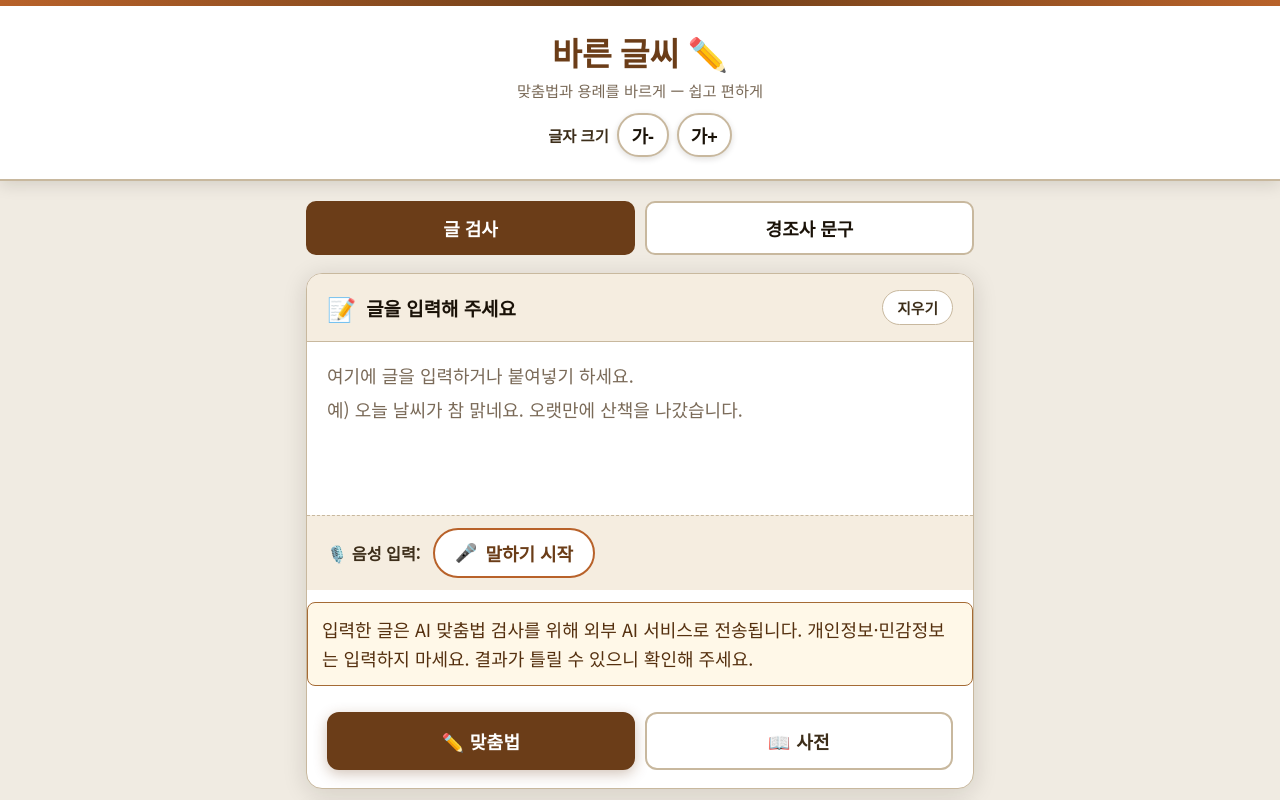
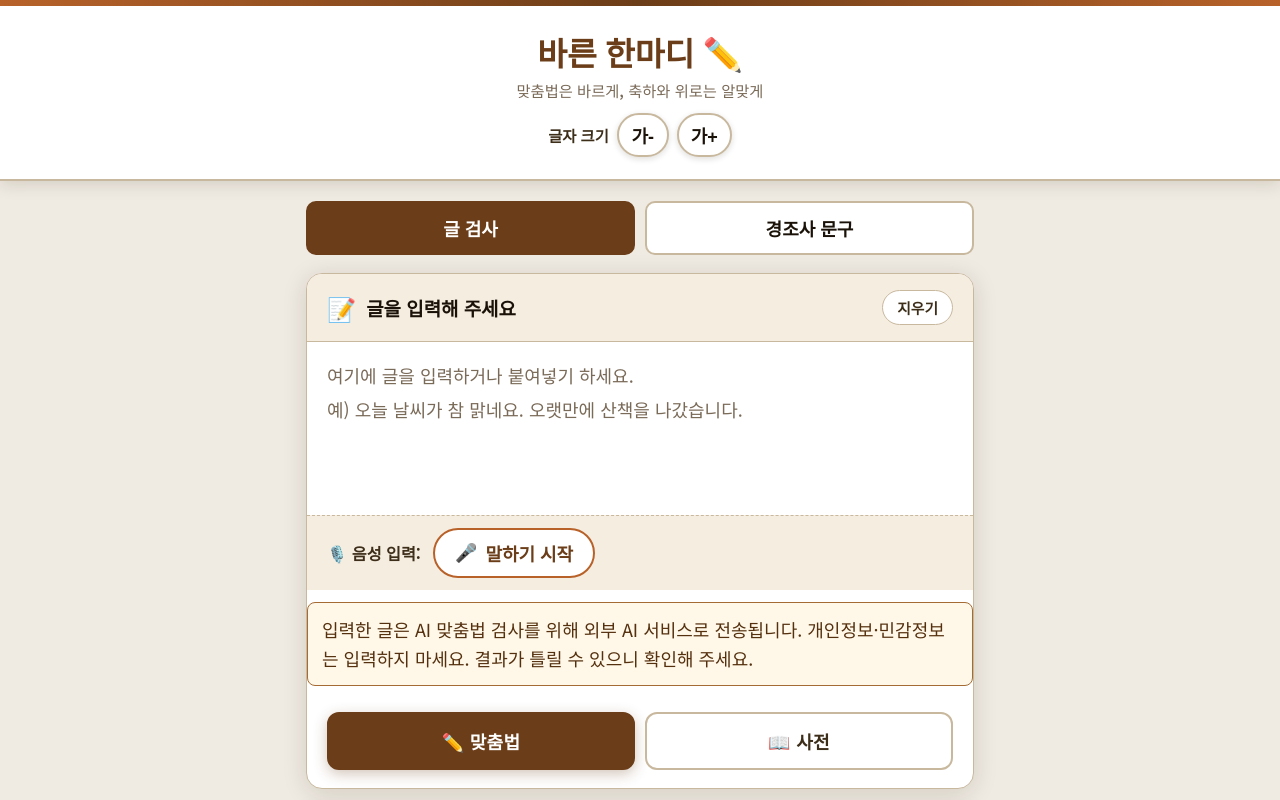
Before and after one commit to jwh781101-ship-it/spelling-checker, a Next.js app: page / in a window 1280 px wide. Shown: the top 800 px of the page. Built offline with nearby package versions, Linux system fonts and the light colour scheme.

Commit message:
Rename app to Bareun Hanmadi with new tagline

```diff
--- a/app/layout.js
+++ b/app/layout.js
@@ -1,13 +1,13 @@
 import './globals.css';
 
 export const metadata = {
-  title: '바른 글씨 - 맞춤법 도우미',
-  description: '맞춤법과 용례를 바르게 — 쉽고 편하게',
+  title: '바른 한마디 - 맞춤법·경조사 문구',
+  description: '맞춤법은 바르게, 축하와 위로는 알맞게',
   manifest: '/manifest.json',
   appleWebApp: {
     capable: true,
     statusBarStyle: 'default',
-    title: '바른 글씨',
+    title: '바른 한마디',
   },
   formatDetection: { telephone: false },
 };
@@ -27,7 +27,7 @@ export default function RootLayout({ children }) {
         <link rel="apple-touch-icon" href="/icons/icon-192.png" />
         <meta name="apple-mobile-web-app-capable" content="yes" />
         <meta name="apple-mobile-web-app-status-bar-style" content="default" />
-        <meta name="apple-mobile-web-app-title" content="바른 글씨" />
+        <meta name="apple-mobile-web-app-title" content="바른 한마디" />
         <script dangerouslySetInnerHTML={{__html: `
           if ('serviceWorker' in navigator) {
             window.addEventListener('load', () => {
--- a/app/page.js
+++ b/app/page.js
@@ -440,8 +440,8 @@ export default function Home() {
   return (
     <>
       <header>
-        <div className="logo">바른 글씨 ✏️</div>
-        <p className="tagline">맞춤법과 용례를 바르게 — 쉽고 편하게</p>
+        <div className="logo">바른 한마디 ✏️</div>
+        <p className="tagline">맞춤법은 바르게, 축하와 위로는 알맞게</p>
         <div className="font-ctrl">
           <span className="font-lbl">글자 크기</span>
           <button className="font-btn" aria-label="글자 작게" onClick={() => setFontScale(s => Math.max(-2, s-1))} disabled={fontScale <= -2}>가-</button>
--- a/app/sources/page.js
+++ b/app/sources/page.js
@@ -1,5 +1,5 @@
 import { knowledgeSummary } from '../lib/kornorms';
-export const metadata={title:'자료와 검증 방식 | 바른 글씨'};
+export const metadata={title:'자료와 검증 방식 | 바른 한마디'};
 export default function SourcesPage(){
   const s=knowledgeSummary();
   const rows=[['한글 맞춤법',s.counts.M],['표준어 사정 원칙',s.counts.S],['표준 발음법',s.counts.V],['문장 부호',s.counts.P],['외래어 표기법의 조항·표',s.counts.F],['로마자 표기법',s.counts.R]];
--- a/public/jw.js
+++ b/public/jw.js
@@ -1,4 +1,4 @@
-const CACHE_NAME = 'bareun-v1';
+const CACHE_NAME = 'bareun-hanmadi-v2';
 const STATIC_ASSETS = ['/', '/manifest.json'];
 
 self.addEventListener('install', (e) => {
```
Also changed, not shown: app/privacy/page.js (+5 -5 lines), public/manifest.json.
